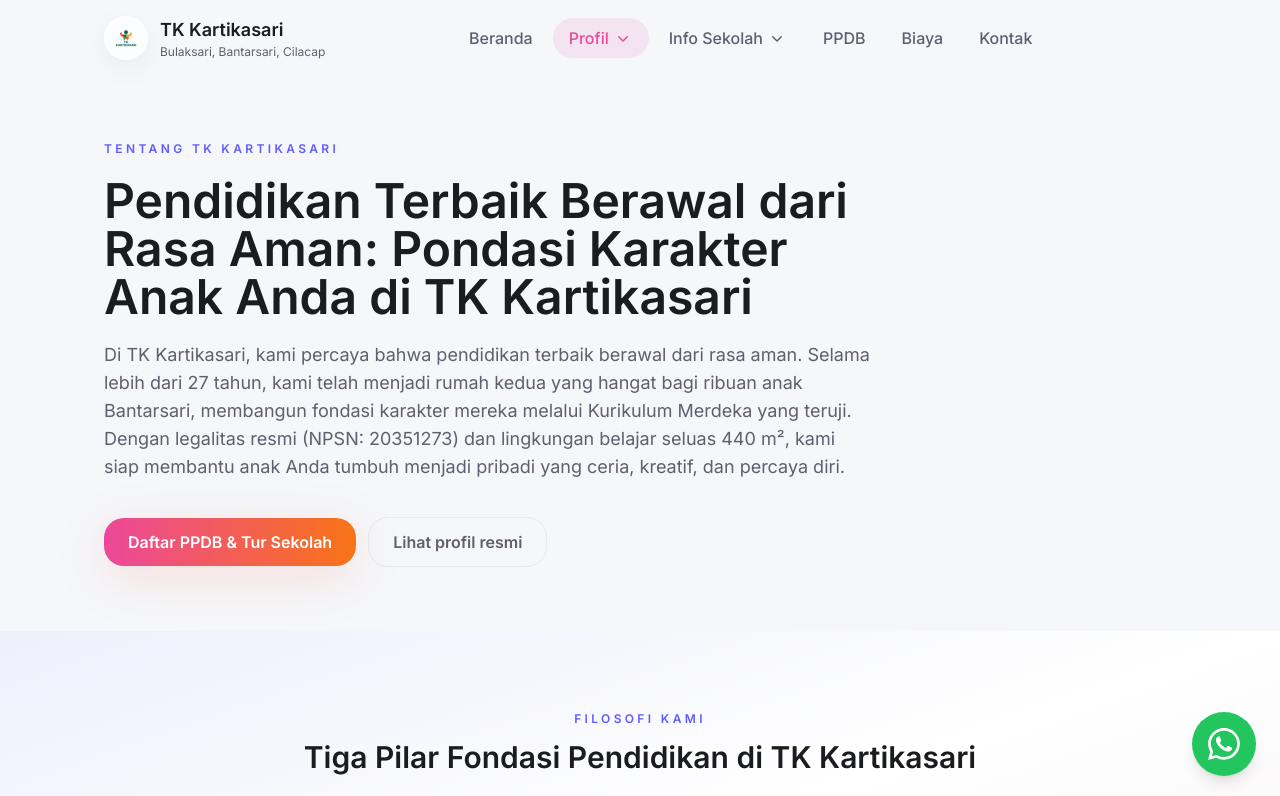
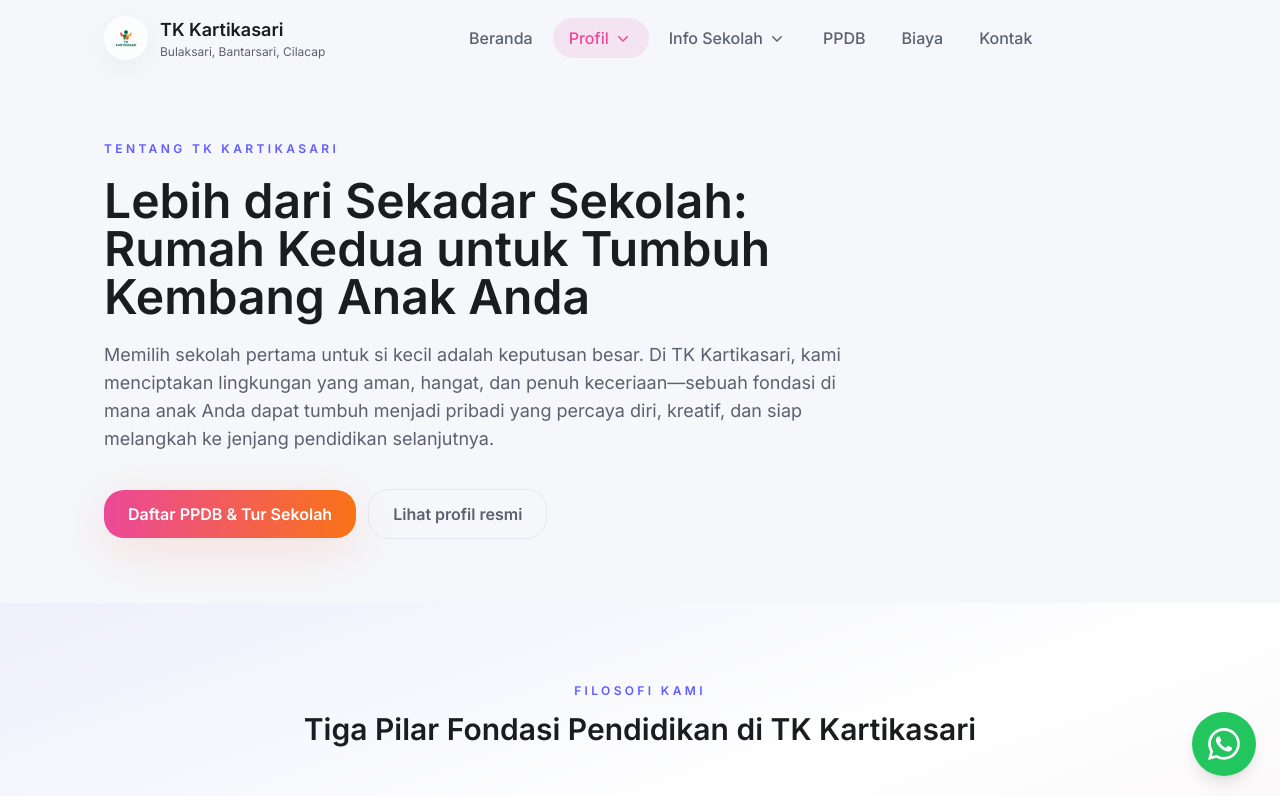
Before and after one commit to jwrfree/tk-kartikasari, a Next.js app: page /tentang in a window 1280 px wide. Shown: the top 796 px of the page. Built offline with nearby package versions, Linux system fonts and the light colour scheme.

Commit message:
Changes before Firebase Studio auto-run

```diff
--- a/components/home/HomePageContent.tsx
+++ b/components/home/HomePageContent.tsx
@@ -75,10 +75,10 @@ export default function HomePageContent({
               {schoolName} • Kurikulum Merdeka PAUD
             </span>
             <h1 className="text-balance text-4xl font-bold leading-tight text-text sm:text-5xl">
-              TK pertama di Bantarsari dengan {stats[0]?.value ?? "26+"} tahun pengalaman menerapkan Kurikulum Merdeka PAUD
+              Awal Terbaik untuk Si Kecil: Belajar Sambil Ceria di Rumah Kedua Mereka
             </h1>
             <p className="max-w-xl text-pretty text-lg text-text-muted sm:text-xl">
-              Membangun Profil Pelajar Pancasila sejak usia dini melalui pembelajaran terdiferensiasi, projek bermakna, dan pendampingan personal yang selaras data resmi Kemendikbudristek.
+              Sebagai TK berpengalaman di Bantarsari, kami menggabungkan tradisi pengajaran yang hangat dengan Kurikulum Merdeka. Kami memastikan setiap anak mendapat perhatian personal dalam lingkungan yang aman, sehingga mereka tumbuh percaya diri, kreatif, dan siap untuk jenjang sekolah berikutnya.
             </p>
             <div className="flex flex-col gap-4 sm:flex-row sm:items-center">
               <CTAButton ctaKey="heroVisit" />
--- a/components/tentang/AboutPageContent.tsx
+++ b/components/tentang/AboutPageContent.tsx
@@ -45,14 +45,12 @@ export default function AboutPageContent() {
     <LazyMotion features={domAnimation}>
       <PageHeader
         eyebrow="Tentang TK Kartikasari"
-        title="Pendidikan Terbaik Berawal dari Rasa Aman: Pondasi Karakter Anak Anda di TK Kartikasari"
+        title="Lebih dari Sekadar Sekolah: Rumah Kedua untuk Tumbuh Kembang Anak Anda"
         description={
           <>
-            Di TK Kartikasari, kami percaya bahwa pendidikan terbaik berawal dari rasa aman. Selama lebih dari{' '}
-            {officialProfile.yearsOperating} tahun, kami telah menjadi rumah kedua yang hangat bagi ribuan anak
-            Bantarsari, membangun fondasi karakter mereka melalui Kurikulum Merdeka yang teruji. Dengan legalitas
-            resmi (NPSN: {officialProfile.npsn}) dan lingkungan belajar seluas {officialProfile.landArea}, kami siap
-            membantu anak Anda tumbuh menjadi pribadi yang ceria, kreatif, dan percaya diri.
+            Memilih sekolah pertama untuk si kecil adalah keputusan besar. Di TK Kartikasari, kami menciptakan
+            lingkungan yang aman, hangat, dan penuh keceriaan—sebuah fondasi di mana anak Anda dapat tumbuh menjadi
+            pribadi yang percaya diri, kreatif, dan siap melangkah ke jenjang pendidikan selanjutnya.
           </>
         }
       >
```
